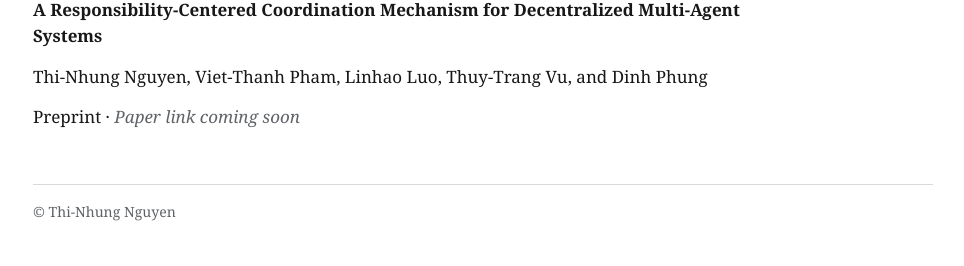
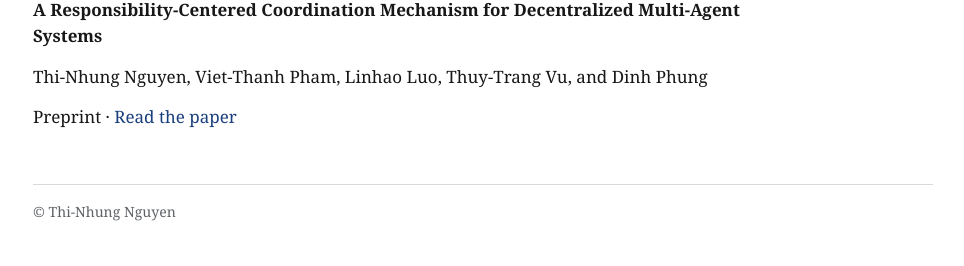
Before and after one commit to nhungnt7/nhungnt7.github.io, a Jekyll site: the page built from _pages/rcm.html, in a window 1280 px wide. Shown: the part 1619-1885 px from the top of the page, without its empty margins (157-1121 px from the left). Built offline with Jekyll 4.4.1, drawn with Linux system fonts in a browser that asks for light colours.

Commit message:
Add arXiv link for RCM paper

```diff
--- a/_pages/notes.html
+++ b/_pages/notes.html
@@ -23,7 +23,7 @@ excerpt: "Accessible explanations of the ideas behind my research."
         <h3><a href="{{ '/rcm/' | relative_url }}">How do we scale AI agents without putting one agent in charge of everything?</a></h3>
         <p class="note-paper"><span>Paper:</span> A Responsibility-Centered Coordination Mechanism for Decentralized Multi-Agent Systems</p>
         <p>Most multi-agent systems rely on a central orchestrator—but as the team grows, it can become a bottleneck.</p>
-        <p class="research-note__links"><a href="{{ '/rcm/' | relative_url }}">Read the note →</a> · Preprint · <span class="paper-coming-soon">Paper link coming soon</span></p>
+        <p class="research-note__links"><a href="{{ '/rcm/' | relative_url }}">Read the note →</a> · Preprint · <a href="https://arxiv.org/pdf/2610.21243">Read the paper</a></p>
       </div>
     </li>
     <li class="notes-index__item notes-index__item--agents">
--- a/_pages/rcm.html
+++ b/_pages/rcm.html
@@ -49,5 +49,5 @@ note_page: true
 <div class="note-resources">
   <p><strong>A Responsibility-Centered Coordination Mechanism for Decentralized Multi-Agent Systems</strong></p>
   <p>Thi-Nhung Nguyen, Viet-Thanh Pham, Linhao Luo, Thuy-Trang Vu, and Dinh Phung</p>
-  <p>Preprint · <span class="paper-coming-soon">Paper link coming soon</span></p>
+  <p>Preprint · <a href="https://arxiv.org/pdf/2610.21243">Read the paper</a></p>
 </div>
```
